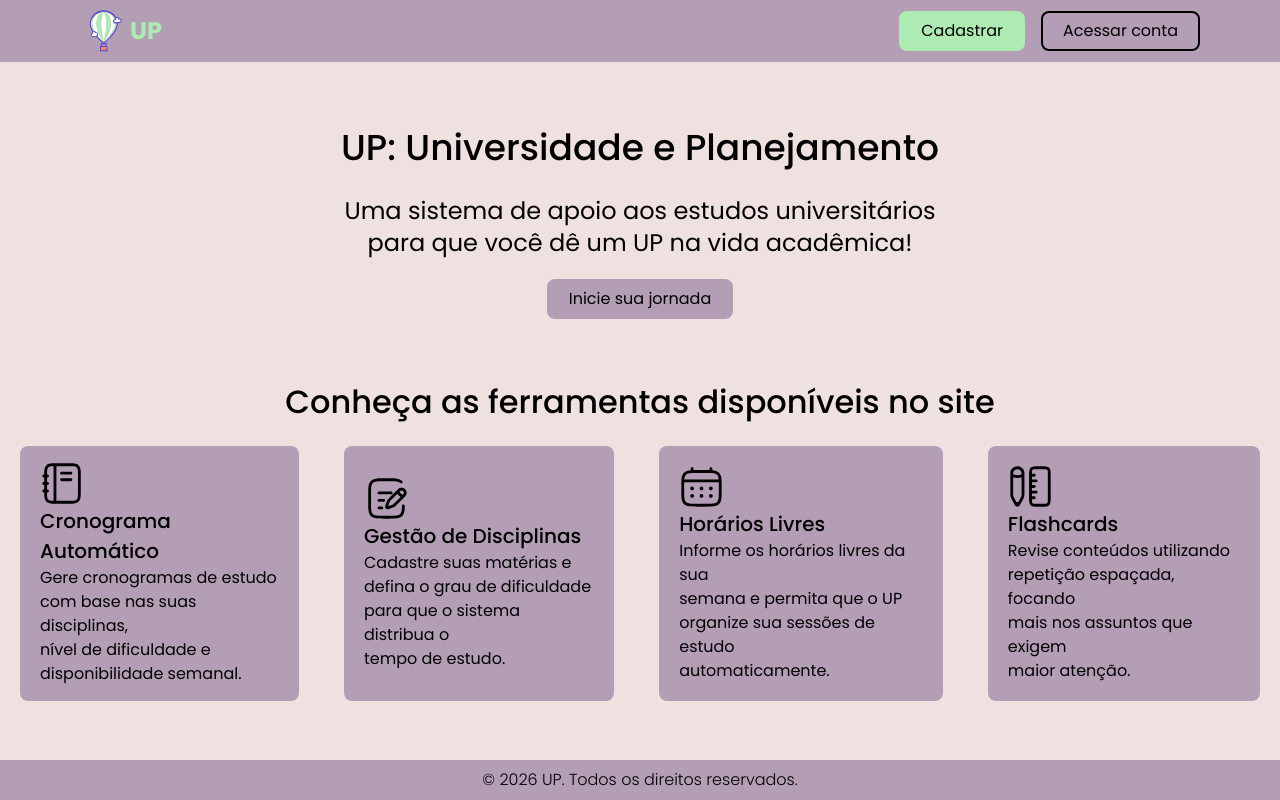
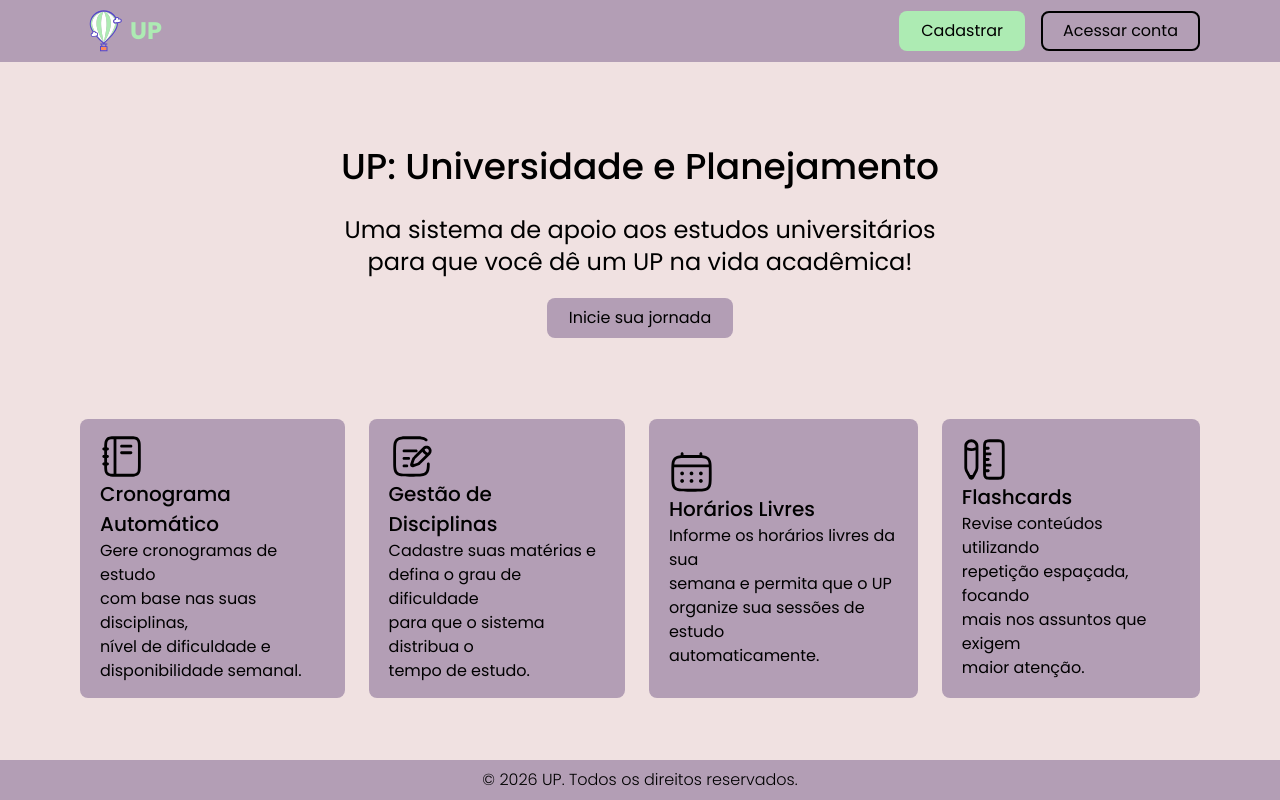
Before and after one commit to souza-luiza/UP, a Next.js app in the folder up-front/: page / in a window 1280 px wide. Built offline with nearby package versions, Linux system fonts and the light colour scheme.

Commit message:
Ajuste no layout da homepage

```diff
--- a/up-front/src/app/page.tsx
+++ b/up-front/src/app/page.tsx
@@ -20,7 +20,7 @@ export default function Home() {
 
       </header>
 
-      <main className="flex flex-col items-center gap-5 self-stretch">
+      <main className="flex flex-col items-center gap-5 p-5 self-stretch">
 
         <h1 className="text-h1 text-black font-semibold">UP: Universidade e Planejamento</h1>
 
@@ -35,19 +35,13 @@ export default function Home() {
 
       </main>
 
-      <div className="flex flex-col justify-center items-center self-stretch gap-5">
-
-        <h2 className="text-h2 text-black font-semibold">Conheça as ferramentas disponíveis no site</h2>
-
         {/*Cards*/}
-        <div className="flex justify-center items-stretch px-5 gap-6 md:gap-[45px] flex-col md:flex-row self-stretch">
+        <div className="flex justify-between items-stretch gap-6 p-5 md:p-1 md:px-20 flex-col md:flex-row self-stretch">
           <Card variant={"cronograma"} />
           <Card variant={"disciplinas"} />
           <Card variant={"disponibilidade"} />
           <Card variant={"flashcards"} />
         </div>
-
-      </div>
 
       <footer className="bg-primary w-full text-center p-2">
         <p className="text-p text-black font-light">© 2026 UP. Todos os direitos reservados.</p>
```
